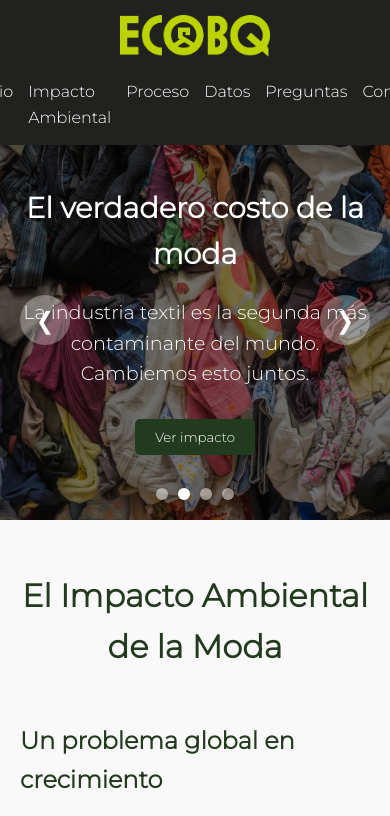
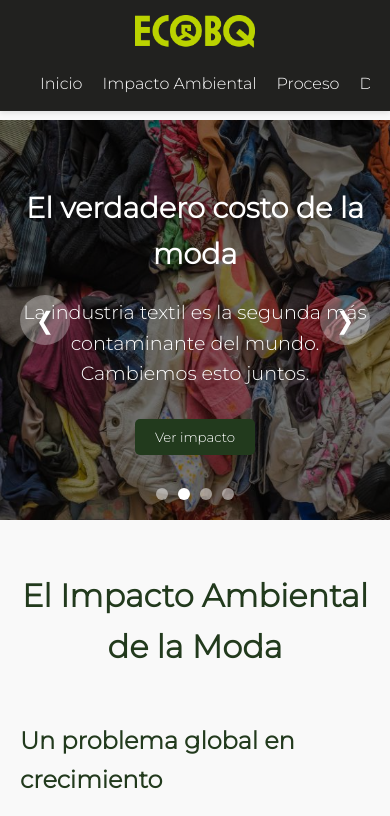
Before and after one commit to lawAress/EcoBq, a plain HTML site: page index.html in a window 390 px wide. Shown: the top 816 px of the page. Drawn offline with Linux system fonts and the light colour scheme.

Commit message:
Vision movil, corregido

```diff
--- a/style.css
+++ b/style.css
@@ -559,3 +559,34 @@ footer {
         margin: 10px 0;
     }
 }
+
+@media (max-width: 768px) {
+    .header-container {
+        padding: 15px 20px;
+        flex-direction: column;
+        align-items: center;
+    }
+
+    nav {
+        width: 100%;
+        overflow-x: auto;  /* Permite scroll horizontal si es necesario */
+        -webkit-overflow-scrolling: touch;  /* Mejora el scroll en iOS */
+    }
+
+    nav ul {
+        margin-top: 15px;
+        display: flex;
+        flex-wrap: nowrap;  /* Evita que los elementos se envuelvan */
+        padding: 0 10px;
+        white-space: nowrap;  /* Mantiene todo en una línea */
+    }
+
+    nav ul li {
+        margin: 0 10px;  /* Espaciado uniforme entre elementos */
+    }
+
+    .logo img {
+        width: 120px;  /* Reduce el tamaño del logo en móvil */
+        height: auto;
+    }
+}
```
